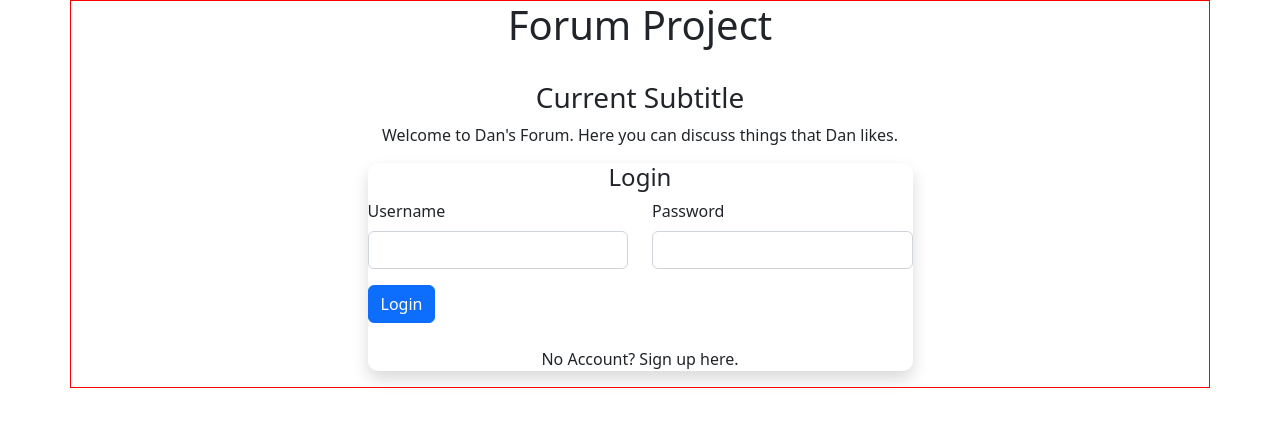
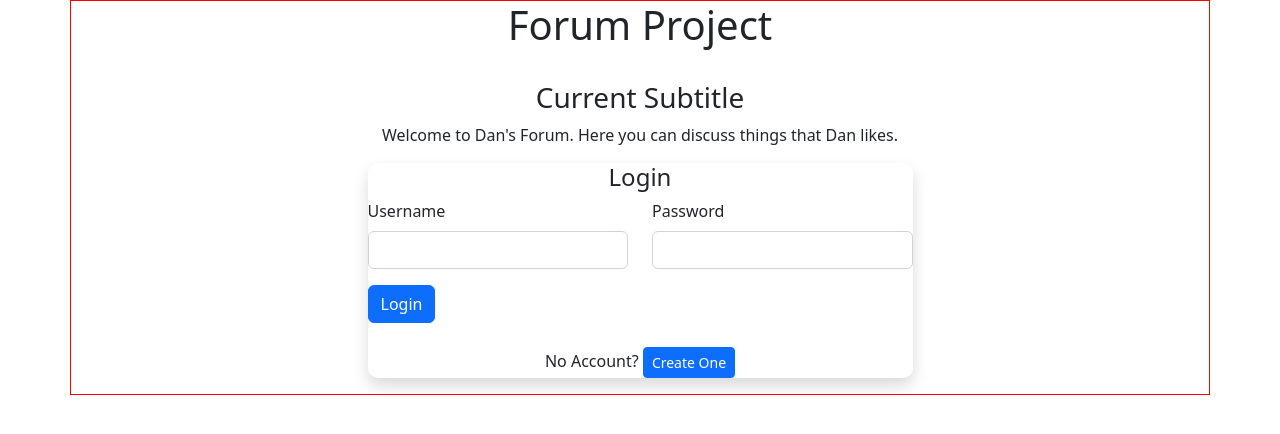
Before and after one commit to danielmurphy1/ForumProject, an Angular app: page / in a window 1280 px wide. Shown: the top 434 px of the page. Built offline with nearby package versions, Linux system fonts and the light colour scheme.

Commit message:
added button for signup

```diff
--- a/src/app/components/login-form/login-form.component.html
+++ b/src/app/components/login-form/login-form.component.html
@@ -26,5 +26,5 @@
         <button type="submit" class="btn btn-primary mt-3">Login</button>
     </div>
     <br>
-    <p>No Account? Sign up <a>here</a>.</p>
+    <p>No Account?  <button class="btn btn-primary btn-sm" (click)="test()">Create One</button></p>
 </form>
--- a/src/app/components/login-form/login-form.component.ts
+++ b/src/app/components/login-form/login-form.component.ts
@@ -14,4 +14,8 @@ export class LoginFormComponent implements OnInit{
   ngOnInit(): void {
 
   }
+
+  test(){
+    console.log("clicked here")
+  }
 }
```
